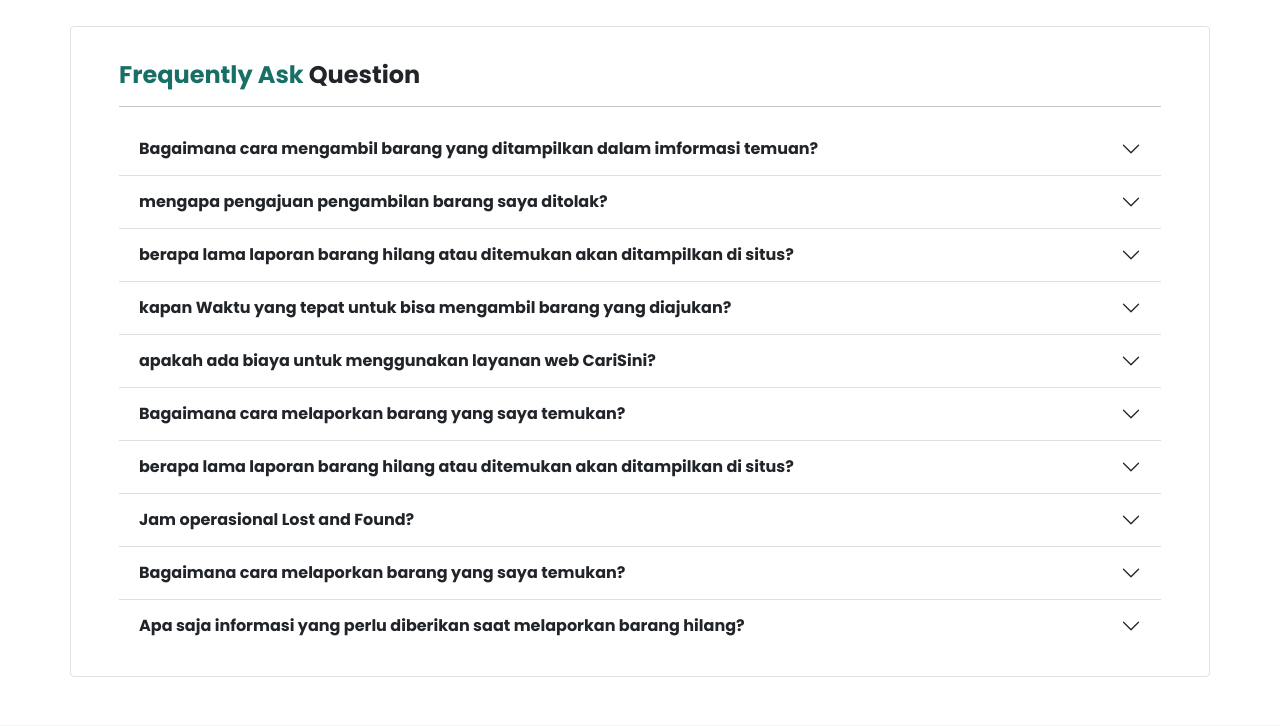
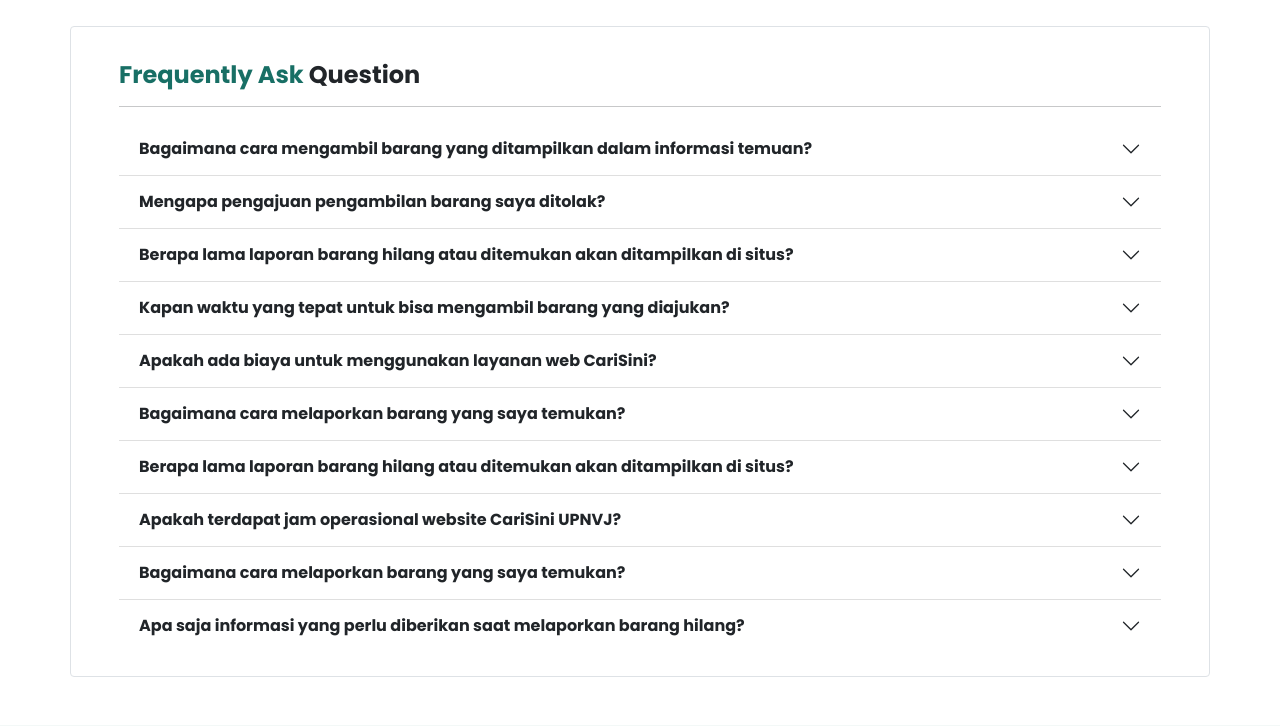
Before and after one commit to adeliadeswita/TBWebP_CariSiniUPNVJ, a PHP site: page /faq.php in a window 1280 px wide. Shown: the part 60-786 px from the top of the page. Run offline with PHP 8.4, Linux system fonts and the light colour scheme; data that the repository does not hold is empty.

Commit message:
update page faq
memperbaiki styling dan isi

```diff
--- a/faq.php
+++ b/faq.php
@@ -60,105 +60,115 @@
         </header>
         <div class="accordion-container">
             <div class="accordion accordion-flush" id="accordionFlushExample">
+
                 <div class="accordion-item">
                     <h2 class="accordion-header" id="flush-headingOne">
                     <button class="accordion-button collapsed" type="button" data-bs-toggle="collapse" data-bs-target="#flush-collapseOne" aria-expanded="false" aria-controls="flush-collapseOne">
-                    Bagaimana cara mengambil barang yang ditampilkan dalam imformasi temuan?
+                    Bagaimana cara mengambil barang yang ditampilkan dalam informasi temuan?
                     </button>
                     </h2>
                     <div id="flush-collapseOne" class="accordion-collapse collapse" aria-labelledby="flush-headingOne" data-bs-parent="#accordionFlushExample">
-                    <div class="accordion-body">barang yang ada dalam tampilan informasi temuan, dapat diambil dengan mengisi form pengajuan barang hilang. Kemudian akan dikonfirmasi oleh admin yang bertanggung jawab</div>
+                    <div class="accordion-body">Barang yang ada dalam tampilan informasi temuan, dapat diambil dengan mengisi form pengajuan barang hilang. Kemudian akan dikonfirmasi oleh admin yang bertanggung jawab.</div>
                     </div>
                 </div>
+
                 <div class="accordion-item">
                     <h2 class="accordion-header" id="flush-headingTwo">
                     <button class="accordion-button collapsed" type="button" data-bs-toggle="collapse" data-bs-target="#flush-collapseTwo" aria-expanded="false" aria-controls="flush-collapseTwo">
-                    mengapa pengajuan pengambilan barang saya ditolak?
+                    Mengapa pengajuan pengambilan barang saya ditolak?
                     </button>
                     </h2>
                     <div id="flush-collapseTwo" class="accordion-collapse collapse" aria-labelledby="flush-headingTwo" data-bs-parent="#accordionFlushExample">
-                    <div class="accordion-body">pengajuan pengambilan barang bisa ditolak oleh admin jika terdapat perbedaan dalam
-                    ciri-ciri barang, perkiraan tanggal hilang barang yang jauh, ataupun kronologi kehilangan barang yang tidak sesuai</div>
+                    <div class="accordion-body">Pengajuan pengambilan barang bisa ditolak oleh admin jika terdapat perbedaan dalam
+                    ciri-ciri barang ataupun kronologi kehilangan barang yang tidak sesuai.</div>
                     </div>
                 </div>
+
                 <div class="accordion-item">
                     <h2 class="accordion-header" id="flush-headingThree">
                     <button class="accordion-button collapsed" type="button" data-bs-toggle="collapse" data-bs-target="#flush-collapseThree" aria-expanded="false" aria-controls="flush-collapseThree">
-                    berapa lama laporan barang hilang atau ditemukan akan ditampilkan di situs?
+                    Berapa lama laporan barang hilang atau ditemukan akan ditampilkan di situs?
                     </button>
                     </h2>
                     <div id="flush-collapseThree" class="accordion-collapse collapse" aria-labelledby="flush-headingThree" data-bs-parent="#accordionFlushExample">
-                    <div class="accordion-body">tidak ada Batasan Waktu dalam laporan barang hilang. Selagi barang hilang belum diambil, maka barang akan terus ditampilkan</div>
+                    <div class="accordion-body">Tidak ada batasan waktu dalam laporan barang hilang. Selagi barang hilang belum diambil, maka barang akan terus ditampilkan.</div>
                     </div>
                 </div>
+
                 <div class="accordion-item">
-                    <h2 class="accordion-header" id="flush-headingThree">
-                    <button class="accordion-button collapsed" type="button" data-bs-toggle="collapse" data-bs-target="#flush-collapseThree" aria-expanded="false" aria-controls="flush-collapseThree">
-                    kapan Waktu yang tepat untuk bisa mengambil barang yang diajukan?
+                    <h2 class="accordion-header" id="flush-headingFour">
+                    <button class="accordion-button collapsed" type="button" data-bs-toggle="collapse" data-bs-target="#flush-collapseFour" aria-expanded="false" aria-controls="flush-collapseFour">
+                    Kapan waktu yang tepat untuk bisa mengambil barang yang diajukan?
                     </button>
                     </h2>
-                    <div id="flush-collapseThree" class="accordion-collapse collapse" aria-labelledby="flush-headingThree" data-bs-parent="#accordionFlushExample">
-                    <div class="accordion-body">barang hilang yang sudah diajukan untuk diambil, bisa diambil Ketika form pengajuan barang hilang sudah dikonfirmasi dan diterima oleh admin.</div>
+                    <div id="flush-collapseFour" class="accordion-collapse collapse" aria-labelledby="flush-headingFour" data-bs-parent="#accordionFlushExample">
+                    <div class="accordion-body">Barang hilang yang sudah diajukan untuk diambil, bisa diambil ketika form pengajuan barang hilang sudah dikonfirmasi dan diterima oleh admin.</div>
                     </div>
                 </div>
+
                 <div class="accordion-item">
-                    <h2 class="accordion-header" id="flush-headingThree">
-                    <button class="accordion-button collapsed" type="button" data-bs-toggle="collapse" data-bs-target="#flush-collapseThree" aria-expanded="false" aria-controls="flush-collapseThree">
-                    apakah ada biaya untuk menggunakan layanan web CariSini?
+                    <h2 class="accordion-header" id="flush-headingFive">
+                    <button class="accordion-button collapsed" type="button" data-bs-toggle="collapse" data-bs-target="#flush-collapseFive" aria-expanded="false" aria-controls="flush-collapseFive">
+                    Apakah ada biaya untuk menggunakan layanan web CariSini?
                     </button>
                     </h2>
-                    <div id="flush-collapseThree" class="accordion-collapse collapse" aria-labelledby="flush-headingThree" data-bs-parent="#accordionFlushExample">
+                    <div id="flush-collapseFive" class="accordion-collapse collapse" aria-labelledby="flush-headingFive" data-bs-parent="#accordionFlushExample">
                     <div class="accordion-body">Layanan ini gratis dan terbuka untuk semua masyarakat UPNVJ yang membutuhkan bantuan dalam menemukan atau melaporkan barang hilang.</div>
                     </div>
                 </div>
+
                 <div class="accordion-item">
-                    <h2 class="accordion-header" id="flush-headingThree">
-                    <button class="accordion-button collapsed" type="button" data-bs-toggle="collapse" data-bs-target="#flush-collapseThree" aria-expanded="false" aria-controls="flush-collapseThree">
+                    <h2 class="accordion-header" id="flush-headingSix">
+                    <button class="accordion-button collapsed" type="button" data-bs-toggle="collapse" data-bs-target="#flush-collapseSix" aria-expanded="false" aria-controls="flush-collapseSix">
                     Bagaimana cara melaporkan barang yang saya temukan?
                     </button>
                     </h2>
-                    <div id="flush-collapseThree" class="accordion-collapse collapse" aria-labelledby="flush-headingThree" data-bs-parent="#accordionFlushExample">
-                    <div class="accordion-body">tidak ada Batasan Waktu dalam laporan barang hilang. Selagi barang hilang belum diambil, maka barang akan terus ditampilkan</div>
+                    <div id="flush-collapseSix" class="accordion-collapse collapse" aria-labelledby="flush-headingSix" data-bs-parent="#accordionFlushExample">
+                    <div class="accordion-body">Barang yang ditemukan bisa dilaporakan kepada tata usaha fakultas terdekat dari tempat barang itu ditemukan.</div>
                     </div>
                 </div>
+
                 <div class="accordion-item">
-                    <h2 class="accordion-header" id="flush-headingThree">
-                    <button class="accordion-button collapsed" type="button" data-bs-toggle="collapse" data-bs-target="#flush-collapseThree" aria-expanded="false" aria-controls="flush-collapseThree">
-                    berapa lama laporan barang hilang atau ditemukan akan ditampilkan di situs?
+                    <h2 class="accordion-header" id="flush-headingSeven">
+                    <button class="accordion-button collapsed" type="button" data-bs-toggle="collapse" data-bs-target="#flush-collapseSeven" aria-expanded="false" aria-controls="flush-collapseSeven">
+                    Berapa lama laporan barang hilang atau ditemukan akan ditampilkan di situs?
                     </button>
                     </h2>
-                    <div id="flush-collapseThree" class="accordion-collapse collapse" aria-labelledby="flush-headingThree" data-bs-parent="#accordionFlushExample">
-                    <div class="accordion-body">barang yang ditemukan bisa dilaporakan kepada pj fakultas terdekat dari tempat barang itu ditemukan.</div>
+                    <div id="flush-collapseSeven" class="accordion-collapse collapse" aria-labelledby="flush-headingSeven" data-bs-parent="#accordionFlushExample">
+                    <div class="accordion-body">Barang yang ditemukan bisa dilaporakan kepada pj fakultas terdekat dari tempat barang itu ditemukan.</div>
                     </div>
                 </div>
+
                 <div class="accordion-item">
-                    <h2 class="accordion-header" id="flush-headingThree">
-                    <button class="accordion-button collapsed" type="button" data-bs-toggle="collapse" data-bs-target="#flush-collapseThree" aria-expanded="false" aria-controls="flush-collapseThree">
-                    Jam operasional Lost and Found?
+                    <h2 class="accordion-header" id="flush-headingEight">
+                    <button class="accordion-button collapsed" type="button" data-bs-toggle="collapse" data-bs-target="#flush-collapseEight" aria-expanded="false" aria-controls="flush-collapseEight">
+                    Apakah terdapat jam operasional website CariSini UPNVJ?
                     </button>
                     </h2>
-                    <div id="flush-collapseThree" class="accordion-collapse collapse" aria-labelledby="flush-headingThree" data-bs-parent="#accordionFlushExample">
-                    <div class="accordion-body">web beroperasi selama 24 jam, untuk pengambilan barang dari tata usaha fakultas dimulai dari jam 9:00 - 17:00</div>
+                    <div id="flush-collapseEight" class="accordion-collapse collapse" aria-labelledby="flush-headingEight" data-bs-parent="#accordionFlushExample">
+                    <div class="accordion-body">Web beroperasi selama 24 jam, untuk pengambilan barang dari tata usaha fakultas dimulai dari jam 9:00 - 17:00.</div>
                     </div>
                 </div>
+
                 <div class="accordion-item">
-                    <h2 class="accordion-header" id="flush-headingThree">
-                    <button class="accordion-button collapsed" type="button" data-bs-toggle="collapse" data-bs-target="#flush-collapseThree" aria-expanded="false" aria-controls="flush-collapseThree">
+                    <h2 class="accordion-header" id="flush-headingNine">
+                    <button class="accordion-button collapsed" type="button" data-bs-toggle="collapse" data-bs-target="#flush-collapseNine" aria-expanded="false" aria-controls="flush-collapseNine">
                     Bagaimana cara melaporkan barang yang saya temukan?
                     </button>
                     </h2>
-                    <div id="flush-collapseThree" class="accordion-collapse collapse" aria-labelledby="flush-headingThree" data-bs-parent="#accordionFlushExample">
+                    <div id="flush-collapseNine" class="accordion-collapse collapse" aria-labelledby="flush-headingNine" data-bs-parent="#accordionFlushExample">
                     <div class="accordion-body">barang yang ditemukan bisa dilaporakan kepada petugas penanggung jawab dalam tata usaha fakultas terdekat dari tempat barang itu ditemukan.</div>
                     </div>
                 </div>
+
                 <div class="accordion-item">
-                    <h2 class="accordion-header" id="flush-headingThree">
-                    <button class="accordion-button collapsed" type="button" data-bs-toggle="collapse" data-bs-target="#flush-collapseThree" aria-expanded="false" aria-controls="flush-collapseThree">
+                    <h2 class="accordion-header" id="flush-headingTen">
+                    <button class="accordion-button collapsed" type="button" data-bs-toggle="collapse" data-bs-target="#flush-collapseTen" aria-expanded="false" aria-controls="flush-collapseTen">
                     Apa saja informasi yang perlu diberikan saat melaporkan barang hilang?
                     </button>
                     </h2>
-                    <div id="flush-collapseThree" class="accordion-collapse collapse" aria-labelledby="flush-headingThree" data-bs-parent="#accordionFlushExample">
-                    <div class="accordion-body">informasi yang diberikan adalah tanggal berapa barang itu ditemukan dan lokasi tempat penemuan barang hilang</div>
+                    <div id="flush-collapseTen" class="accordion-collapse collapse" aria-labelledby="flush-headingTen" data-bs-parent="#accordionFlushExample">
+                    <div class="accordion-body">Informasi yang diberikan adalah tanggal berapa barang itu ditemukan dan lokasi tempat penemuan barang hilang,</div>
                     </div>
                 </div>
             </div>
```
